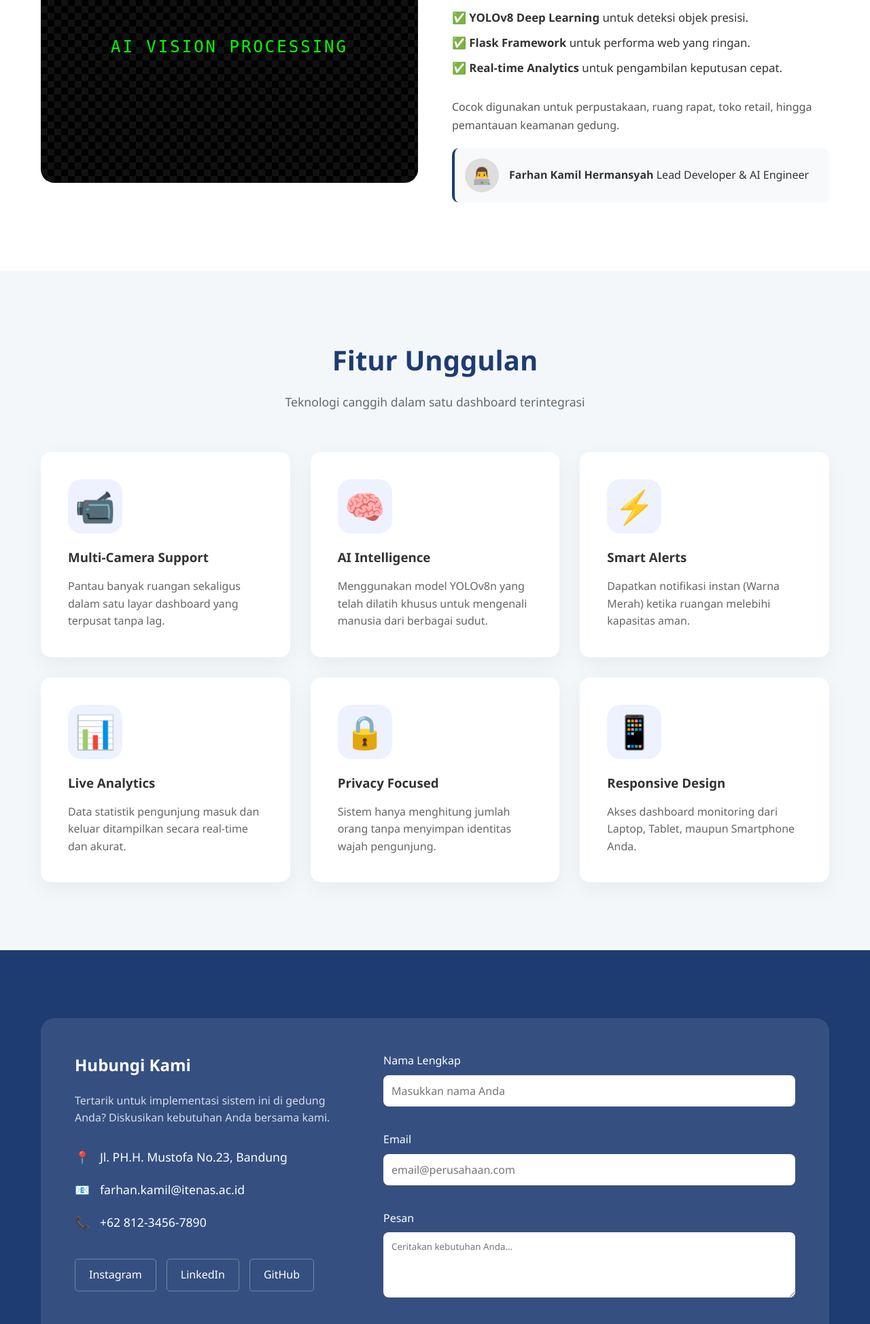
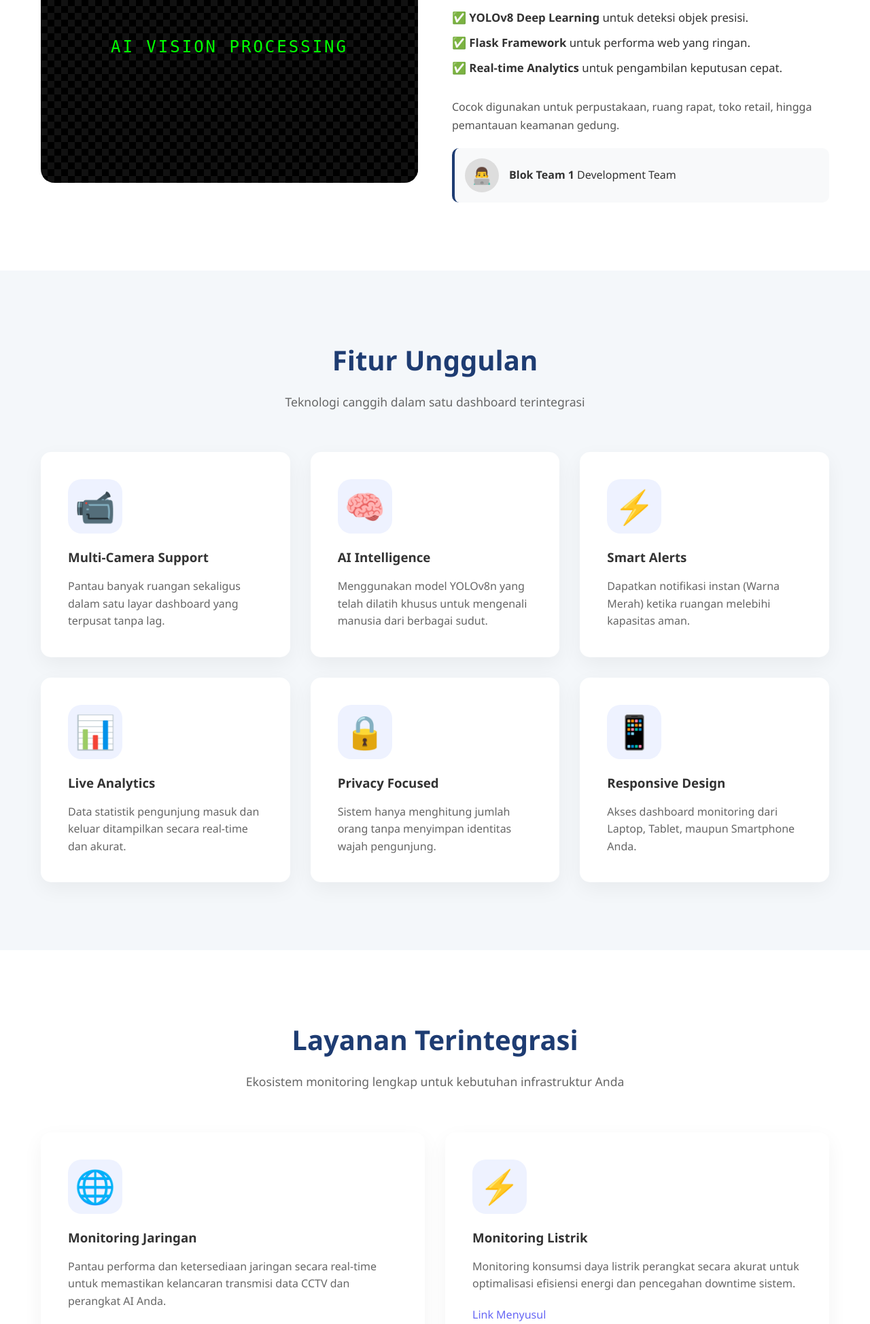
Before and after one commit to MLTeam001/Monitoring-web, a Flask app: page / in a window 1280 px wide. Shown: the part 1259-3207 px from the top of the page at 68% size. Run offline with Flask 3, Linux system fonts and the light colour scheme.

Commit message:
feat: add integrated services redirects and update team branding

```diff
--- a/app/templates/index.html
+++ b/app/templates/index.html
@@ -77,8 +77,8 @@
                     <div class="author-box">
                         <div class="author-img">👨‍💻</div>
                         <div>
-                            <strong>Farhan Kamil Hermansyah</strong>
-                            <span>Lead Developer & AI Engineer</span>
+                            <strong>Blok Team 1</strong>
+                            <span>Development Team</span>
                         </div>
                     </div>
                 </div>
@@ -127,6 +127,29 @@
         </div>
     </section>
 
+    <section id="services" class="section-white">
+        <div class="content-wrapper">
+            <div class="section-header">
+                <h2>Layanan Terintegrasi</h2>
+                <p>Ekosistem monitoring lengkap untuk kebutuhan infrastruktur Anda</p>
+            </div>
+            <div class="features-grid-3" style="grid-template-columns: repeat(auto-fit, minmax(350px, 1fr));">
+                <div class="feat-card service-card">
+                    <div class="feat-icon">🌐</div>
+                    <h3>Monitoring Jaringan</h3>
+                    <p>Pantau performa dan ketersediaan jaringan secara real-time untuk memastikan kelancaran transmisi data CCTV dan perangkat AI Anda.</p>
+                    <a href="https://mikhpau.com" target="_blank" class="btn-primary-sm" style="margin-top: 20px; text-decoration: none; display: inline-block;">Buka MikHPAU</a>
+                </div>
+                <div class="feat-card service-card">
+                    <div class="feat-icon">⚡</div>
+                    <h3>Monitoring Listrik</h3>
+                    <p>Monitoring konsumsi daya listrik perangkat secara akurat untuk optimalisasi efisiensi energi dan pencegahan downtime sistem.</p>
+                    <a href="#" class="btn-secondary-sm" style="margin-top: 20px; text-decoration: none; display: inline-block; cursor: not-allowed; opacity: 0.6;">Link Menyusul</a>
+                </div>
+            </div>
+        </div>
+    </section>
+
 
     <section id="contact" class="section-dark contact-bg">
         <div class="content-wrapper">
@@ -138,7 +161,7 @@
                         <span>📍</span> Jl. PH.H. Mustofa No.23, Bandung
                     </div>
                     <div class="c-item">
-                        <span>📧</span> farhan.kamil@itenas.ac.id
+                        <span>📧</span> team@itenas.ac.id
                     </div>
                     <div class="c-item">
                         <span>📞</span> +62 812-3456-7890
@@ -189,7 +212,7 @@
             </div>
         </div>
         <div class="footer-bottom">
-            <p>&copy; 2025 Farhan Kamil Hermansyah - ITENAS. All Rights Reserved.</p>
+            <p>&copy; 2025 Blok Team 1 - ITENAS. All Rights Reserved.</p>
         </div>
     </footer>
 
```
